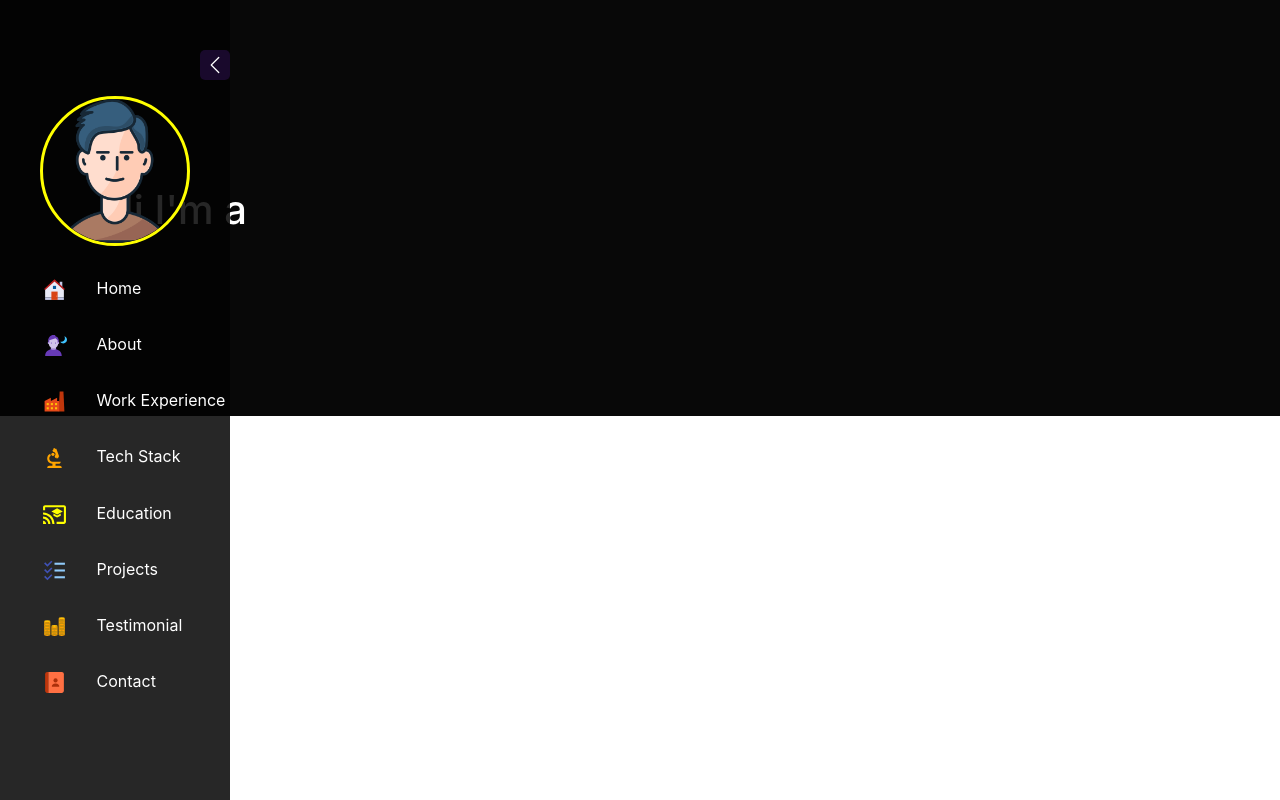
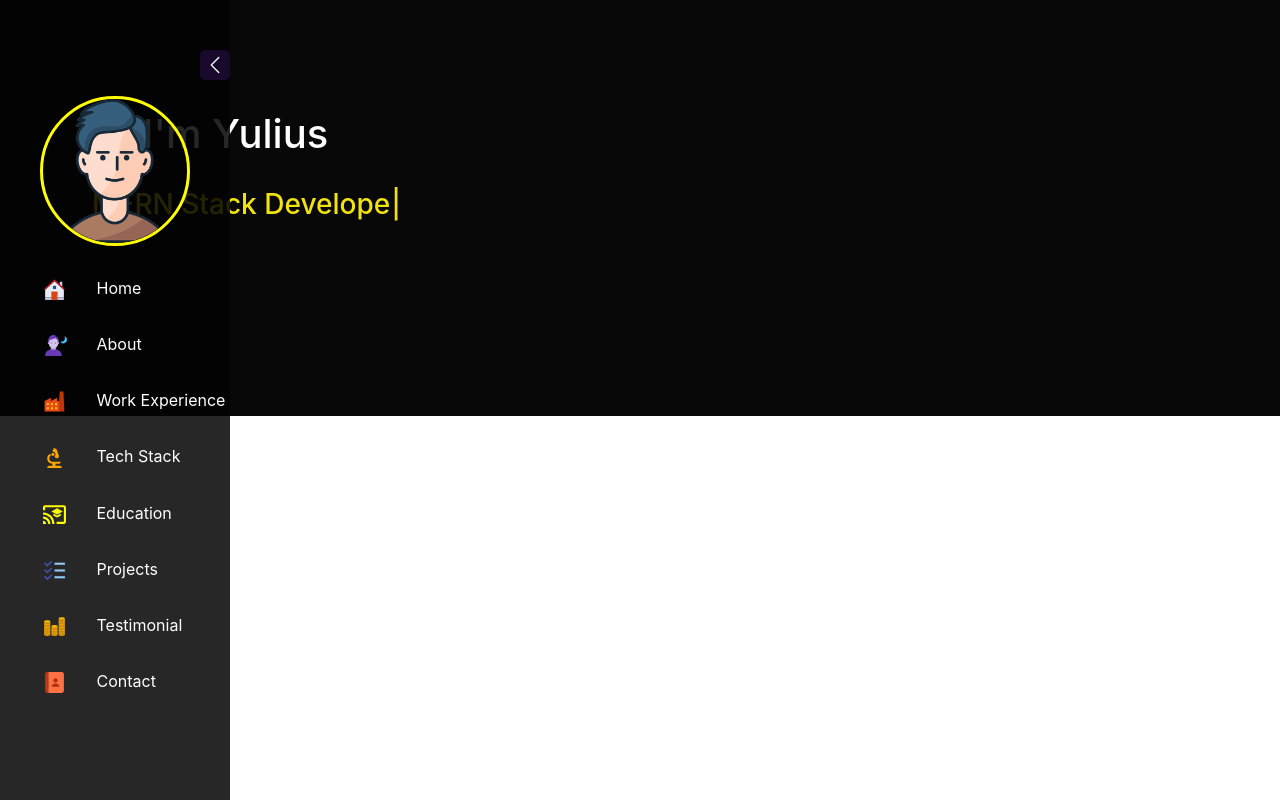
Before and after one commit to yuliussetyawan/react-responsive-portfolio, a React (Create React App) app in the folder client/: page / in a window 1280 px wide. Built offline with nearby package versions, Linux system fonts and the light colour scheme.

Commit message:
Part-7 Home Section Typewriting Effect

```diff
--- a/client/package.json
+++ b/client/package.json
@@ -10,6 +10,7 @@
     "react-dom": "^18.2.0",
     "react-icons": "^5.0.1",
     "react-scripts": "5.0.1",
+    "typewriter-effect": "^2.21.0",
     "web-vitals": "^2.1.4"
   },
   "scripts": {
--- a/client/src/Components/Home/Home.css
+++ b/client/src/Components/Home/Home.css
@@ -1,13 +1,14 @@
-.home{
+.home {
   height: 400px;
   color: white;
 }
 
-.home-content h1 {
-  display: flex;
-  flex-direction: column;
-  justify-content: center;
-  line-height: 400px;
-  margin: auto;
+.home-content {
   padding: 10px;
+  margin-top: 100px;
 }
+
+.home-content h3 {
+  margin-top: 30px;
+  color: rgb(242, 227, 13);
+}
--- a/client/src/Components/Home/Home.js
+++ b/client/src/Components/Home/Home.js
@@ -1,10 +1,26 @@
 import React from "react";
 import "./Home.css";
+import Typewriter from "typewriter-effect";
+
 const Home = () => {
   return (
     <div className="container-fluid home">
       <div className="container home-content">
-        <h1>Hi I'm a</h1>
+        <h1>Hi I'm Yulius</h1>
+        <h3>
+          <Typewriter
+            options={{
+              strings: [
+                "Full Stack Web Developer",
+                "MERN Stack Developer",
+                "UI/UX Designer",
+              ],
+              autoStart: true,
+              loop: true,
+              delay: 5,
+            }}
+          />
+        </h3>
       </div>
     </div>
   );
```
Also changed, not shown: 1 other file (tests, documents, lock files or other folders).
